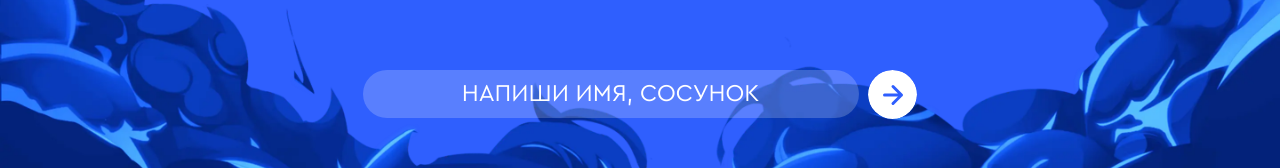
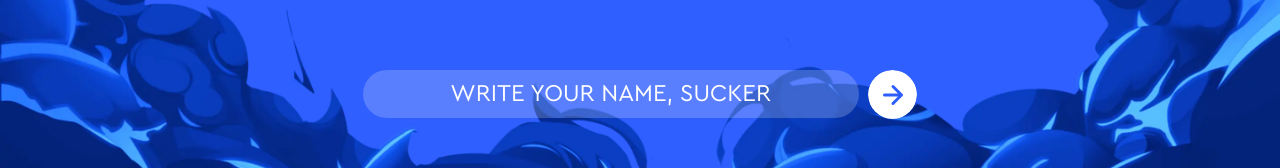
Before and after one commit to dunewalkin/motherfucker-test, a Vue app: page / in a window 1280 px wide. Shown: the part 596-764 px from the top of the page. Built offline with nearby package versions, Linux system fonts and the light colour scheme.

Commit message:
localize input placeholder text

```diff
--- a/src/views/WelcomeView.vue
+++ b/src/views/WelcomeView.vue
@@ -44,7 +44,7 @@ function clearInput() {
             v-model="userName"
             :class="['welcome-input', { 'error': isInputError }]"
             type="text"
-            placeholder="напиши имя, сосунок"
+            :placeholder="$t('welcome.placeholder')"
             @input="handleInputChange"
             >
          </div>
```
